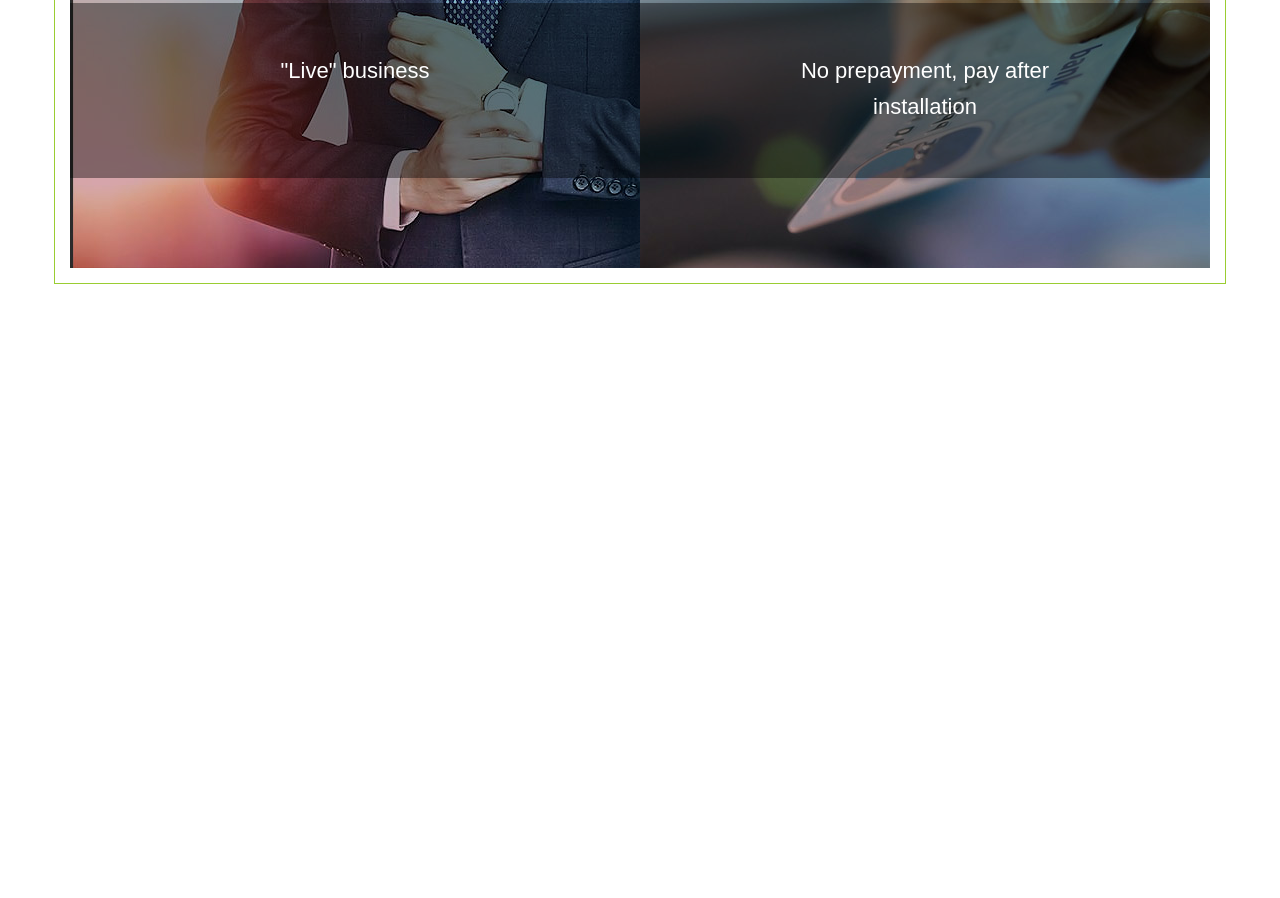
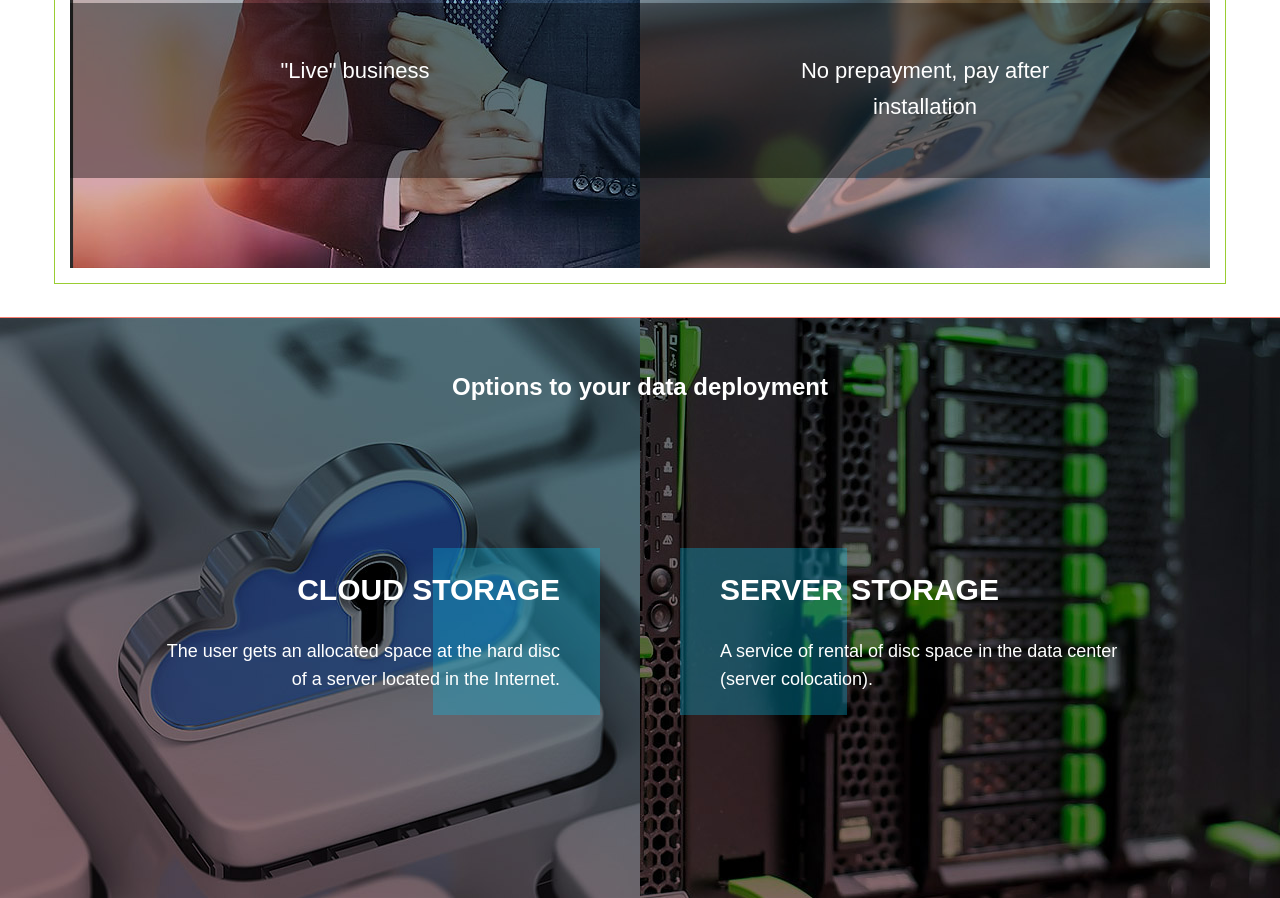
Before and after one commit to nadyawyn/prengi, a website: page src/index.html in a window 1280 px wide. Shown: the part 3425-4323 px from the top of the page. Before the commit the page ends 3743 px from the top, so only its background shows below. Drawn offline with nearby package versions, Linux system fonts and the light colour scheme; files that its build step writes are made by us from their sources.

Commit message:
Added Options section

```diff
--- a/src/index.html
+++ b/src/index.html
@@ -195,6 +195,33 @@
 			</div>
 
 		</section>
+		<section class="options">
+			<h2 class="title title_white options__title">Options to your data deployment</h2>
+			<div class="options__wrapper">
+				<div class="options__item options__item_left">
+					<div class="options__item-content options__item-content_left">
+						<div class="options__item-content_self left">
+							<h3>Cloud storage</h3>
+							<p>
+								The user gets an allocated space at the hard disc<br> of a server located in the Internet.
+							</p>
+						</div>
+
+					</div>
+				</div>
+				<div class="options__item options__item_right">
+					<div class="options__item-content options__item-content_right">
+						<div class="options__item-content_self">
+							<h3>Server storage</h3>
+							<p>
+								A service of rental of disc space in the data center <br>(server colocation).
+							</p>
+						</div>
+
+					</div>
+				</div>
+			</div>
+		</section>
 	</main>
 </body>
 
--- /dev/null
+++ b/src/sass/blocks/_options.scss
@@ -0,0 +1,89 @@
+.options {
+	height: 580px;
+	position: relative;
+
+	&__title {
+		position: absolute;
+		top: 35px;
+		left: 50%;
+		transform: translateX(-50%);
+
+		font-size: 24px;
+	}
+
+	&__wrapper {
+		height: 100%;
+		display: grid;
+		grid-template-columns: 1fr 1fr;
+
+		outline: 1px solid salmon;
+	}
+
+	&__item {
+		&_left {
+			background: url(../../img/opt/001.jpg) center (center/cover) no-repeat;
+
+		}
+
+		&_right {
+			background: url(../../img/opt/002.jpg) center (center/cover) no-repeat;
+		}
+
+		&-content {
+			color: #ffffff;
+			padding: 80px;
+			margin-top: 145px;
+			position: relative;
+
+			&_self {
+				position: absolute;
+				z-index: 10;
+
+				&.left {
+					right: 80px;
+				}
+			}
+
+			h3 {
+				text-transform: uppercase;
+				font-size: 30px;
+			}
+
+			p {
+				font-size: 18px;
+				line-height: 28px;
+			}
+
+			&_left {
+				text-align: right;
+
+
+				&::after {
+					content: "";
+					display: block;
+					width: 167px;
+					height: 167px;
+					position: absolute;
+					top: 85px;
+					right: 40px;
+					z-index: 0;
+
+					background-color: rgba($color_blue, $alpha: .3);
+				}
+			}
+
+			&_right {
+				&::before {
+					content: "";
+					display: block;
+					width: 167px;
+					height: 167px;
+					position: absolute;
+					top: 85px;
+					left: 40px;
+					background-color: rgba($color_blue, $alpha: .3);
+				}
+			}
+		}
+	}
+}
--- a/src/sass/style.scss
+++ b/src/sass/style.scss
@@ -35,3 +35,4 @@
 @import "blocks/features";
 @import "blocks/solutions";
 @import "blocks/advantages";
+@import "blocks/options";
```
Also changed, not shown: dist/css/style.min.css, dist/img/opt/001.jpg (added), dist/img/opt/002.jpg (added), dist/index.html, src/img/opt/001.jpg (added), src/img/opt/002.jpg (added).
